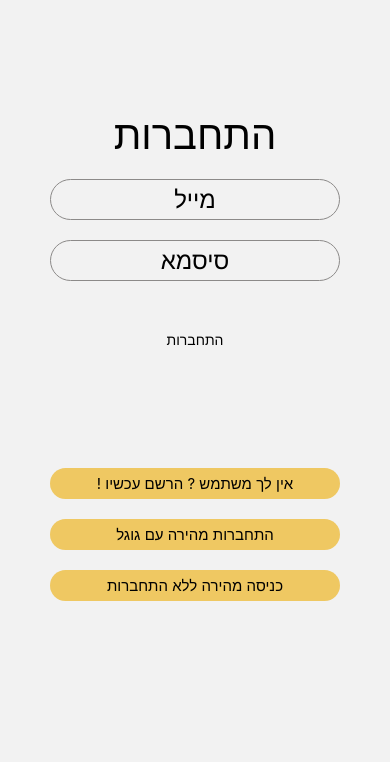
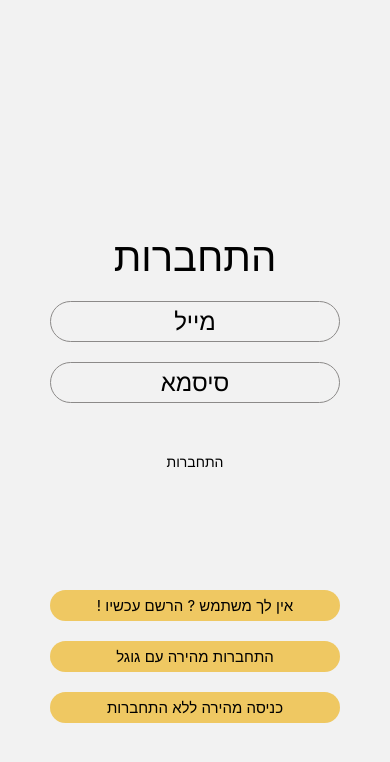
Before and after one commit to NirIzhak/SmokEye, a React Native app: screen /Login in a window 390 px wide. Shown: the top 762 px of the page. Built offline with nearby package versions, Linux system fonts and the light colour scheme; grey boxes are pictures that could not be loaded.

Commit message:
Update Login.jsx

```diff
--- a/src/Screens/Login.jsx
+++ b/src/Screens/Login.jsx
@@ -35,6 +35,7 @@ export default function Login({ navigation }) {
           placeholder="מייל"
           style={[Styles.input, Styles.input_btn]}
           keyboardType="email-address"
+          autoCapitalize="none"
         />
         <TextInput
           onChangeText={(text) => setPassword(text)}
@@ -104,6 +105,7 @@ const Styles = StyleSheet.create({
   continer: {
     flex: 1,
     direction: "rtl",
+    justifyContent:'center'
   },
   input_btn: {
     justifyContent: "center",
```
